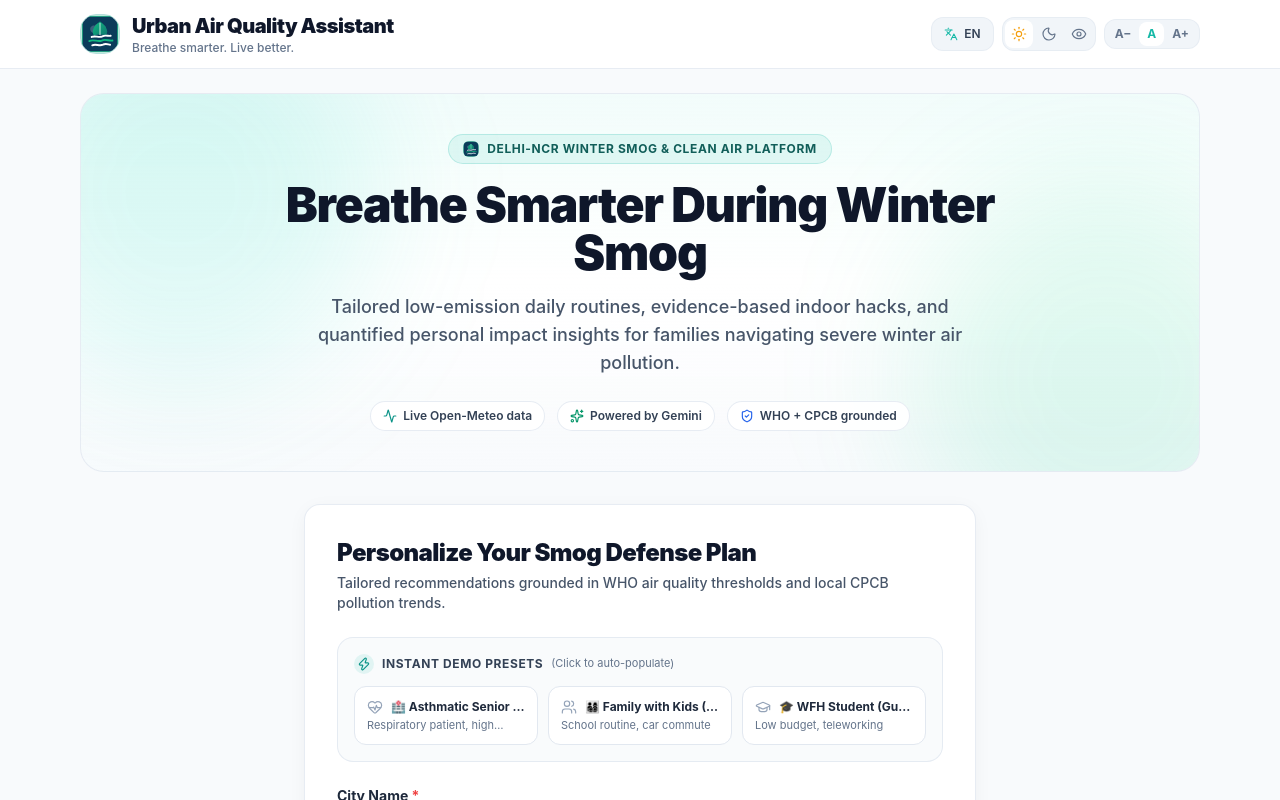
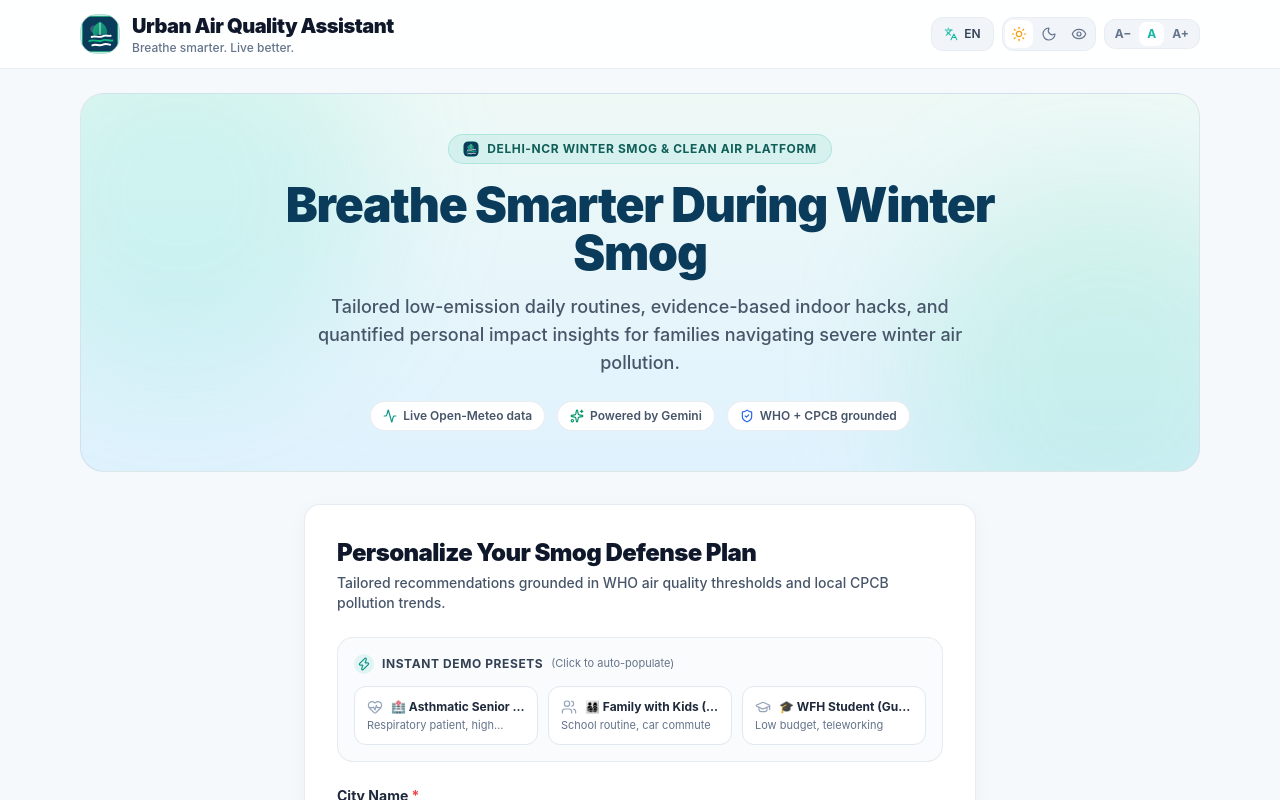
Before and after one commit to MOHDUBES/Urban-Air-Quality-Assistant, a React (Vite) app in the folder client/: page / in a window 1280 px wide. Shown: the top 800 px of the page. Built offline with nearby package versions, Linux system fonts and the light colour scheme.

Commit message:
fix(hero): use CSS token vars for gradient and text, remove dark: class dependencies

```diff
--- a/client/src/App.jsx
+++ b/client/src/App.jsx
@@ -118,7 +118,7 @@ export default function App() {
 
   return (
     <LangContext.Provider value={{ t, lang, toggleLang }}>
-      <div className="min-h-screen bg-slate-50 dark:bg-navy-900 text-slate-900 dark:text-slate-100 flex flex-col font-sans transition-colors duration-200">
+      <div className="min-h-screen flex flex-col font-sans" style={{ backgroundColor: 'var(--bg-base)', color: 'var(--text-primary)' }}>
         <SkipLink />
         <Header theme={theme} lang={lang} onToggleLang={toggleLang} />
 
--- a/client/src/components/Hero.jsx
+++ b/client/src/components/Hero.jsx
@@ -4,7 +4,13 @@ import { Activity, Sparkles, ShieldCheck } from 'lucide-react'
 
 export default function Hero() {
   return (
-    <div className="relative overflow-hidden rounded-3xl p-6 sm:p-10 mb-8 border border-slate-200/80 dark:border-white/10 bg-gradient-to-b from-teal-50/80 via-white to-slate-50/50 dark:from-navy-850 dark:via-navy-900 dark:to-navy-950 shadow-xs transition-colors duration-200">
+    <div
+      className="relative overflow-hidden rounded-3xl p-6 sm:p-10 mb-8 shadow-xs transition-colors duration-200"
+      style={{
+        background: 'linear-gradient(to bottom, var(--hero-from), var(--hero-to))',
+        border: '1px solid var(--border-subtle)',
+      }}
+    >
       {/* Subtle ambient smog-haze overlay (CSS only, reduced-motion safe) */}
       <div
         className="pointer-events-none absolute -top-24 -left-24 w-96 h-96 rounded-full bg-teal-400/15 dark:bg-teal-500/10 blur-3xl animate-smog-drift"
@@ -17,7 +23,7 @@ export default function Hero() {
 
       <div className="relative max-w-3xl mx-auto text-center space-y-4">
         {/* Decorative Badge with Logo Icon */}
-        <div className="inline-flex items-center gap-2 px-3.5 py-1.5 rounded-full text-xs font-bold uppercase tracking-wider bg-teal-500/10 dark:bg-teal-400/10 text-teal-800 dark:text-teal-300 border border-teal-500/20 dark:border-teal-400/20 shadow-xs">
+        <div className="inline-flex items-center gap-2 px-3.5 py-1.5 rounded-full text-xs font-bold uppercase tracking-wider bg-teal-500/10 text-teal-800 dark:text-teal-300 border border-teal-500/20 shadow-xs">
           <img
             src="/logo-mark.svg"
             alt=""
@@ -30,28 +36,28 @@ export default function Hero() {
         </div>
 
         {/* 48px Headline (32px mobile) */}
-        <h2 className="text-3xl sm:text-5xl font-black text-slate-900 dark:text-white tracking-tight leading-[1.15]">
+        <h2 className="text-3xl sm:text-5xl font-black tracking-tight leading-[1.15]" style={{ color: 'var(--hero-text)' }}>
           Breathe Smarter During Winter Smog
         </h2>
 
         {/* Supporting Line */}
-        <p className="text-base sm:text-lg font-medium text-slate-600 dark:text-slate-300 max-w-2xl mx-auto leading-relaxed">
+        <p className="text-base sm:text-lg font-medium max-w-2xl mx-auto leading-relaxed" style={{ color: 'var(--hero-muted)' }}>
           Tailored low-emission daily routines, evidence-based indoor hacks, and quantified personal impact insights for families navigating severe winter air pollution.
         </p>
 
         {/* 3 Small Trust Chips */}
-        <div className="pt-2 flex flex-wrap items-center justify-center gap-2.5 sm:gap-3 text-xs font-semibold text-slate-700 dark:text-slate-300">
-          <span className="inline-flex items-center gap-1.5 px-3 py-1.5 rounded-full bg-white/90 dark:bg-navy-800/90 border border-slate-200/80 dark:border-white/10 shadow-xs">
+        <div className="pt-2 flex flex-wrap items-center justify-center gap-2.5 sm:gap-3 text-xs font-semibold" style={{ color: 'var(--hero-muted)' }}>
+          <span className="inline-flex items-center gap-1.5 px-3 py-1.5 rounded-full shadow-xs" style={{ background: 'var(--bg-surface)', border: '1px solid var(--border-subtle)' }}>
             <Activity className="w-3.5 h-3.5 text-teal-600 dark:text-teal-400" aria-hidden="true" strokeWidth={2} />
             <span>Live Open-Meteo data</span>
           </span>
 
-          <span className="inline-flex items-center gap-1.5 px-3 py-1.5 rounded-full bg-white/90 dark:bg-navy-800/90 border border-slate-200/80 dark:border-white/10 shadow-xs">
+          <span className="inline-flex items-center gap-1.5 px-3 py-1.5 rounded-full shadow-xs" style={{ background: 'var(--bg-surface)', border: '1px solid var(--border-subtle)' }}>
             <Sparkles className="w-3.5 h-3.5 text-emerald-600 dark:text-emerald-400" aria-hidden="true" strokeWidth={2} />
             <span>Powered by Gemini</span>
           </span>
 
-          <span className="inline-flex items-center gap-1.5 px-3 py-1.5 rounded-full bg-white/90 dark:bg-navy-800/90 border border-slate-200/80 dark:border-white/10 shadow-xs">
+          <span className="inline-flex items-center gap-1.5 px-3 py-1.5 rounded-full shadow-xs" style={{ background: 'var(--bg-surface)', border: '1px solid var(--border-subtle)' }}>
             <ShieldCheck className="w-3.5 h-3.5 text-blue-600 dark:text-blue-400" aria-hidden="true" strokeWidth={2} />
             <span>WHO + CPCB grounded</span>
           </span>
```
